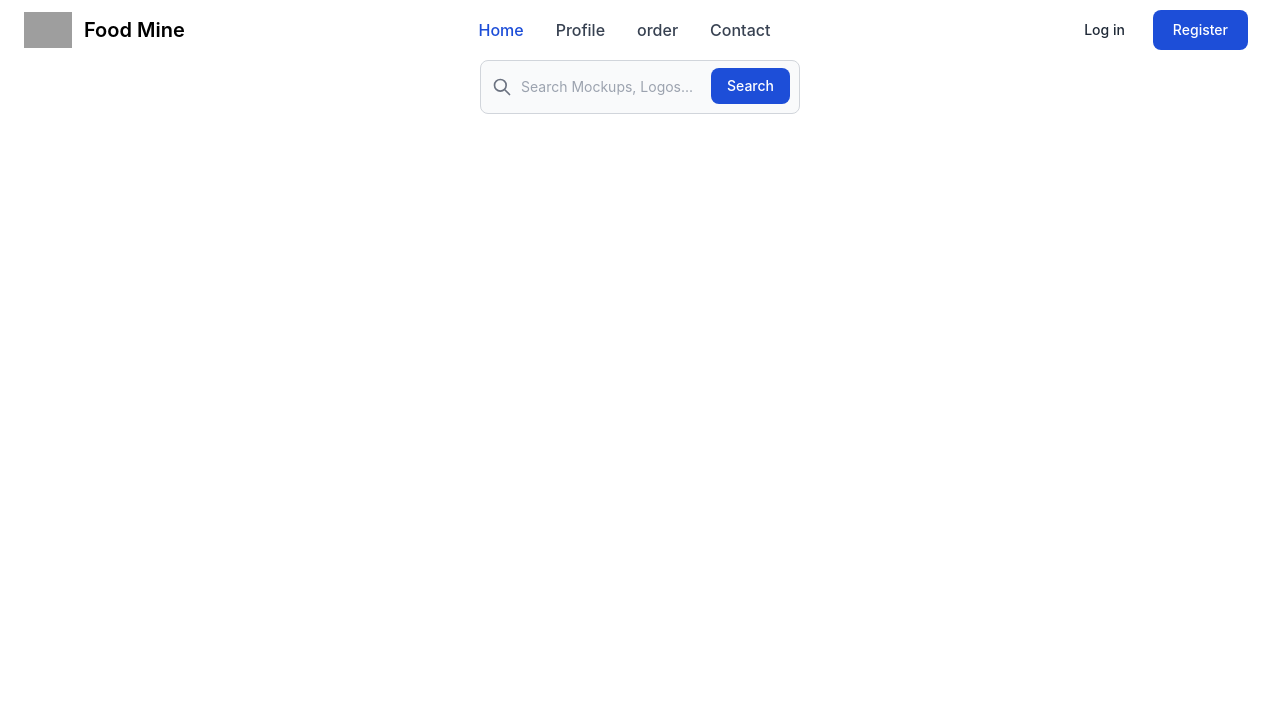
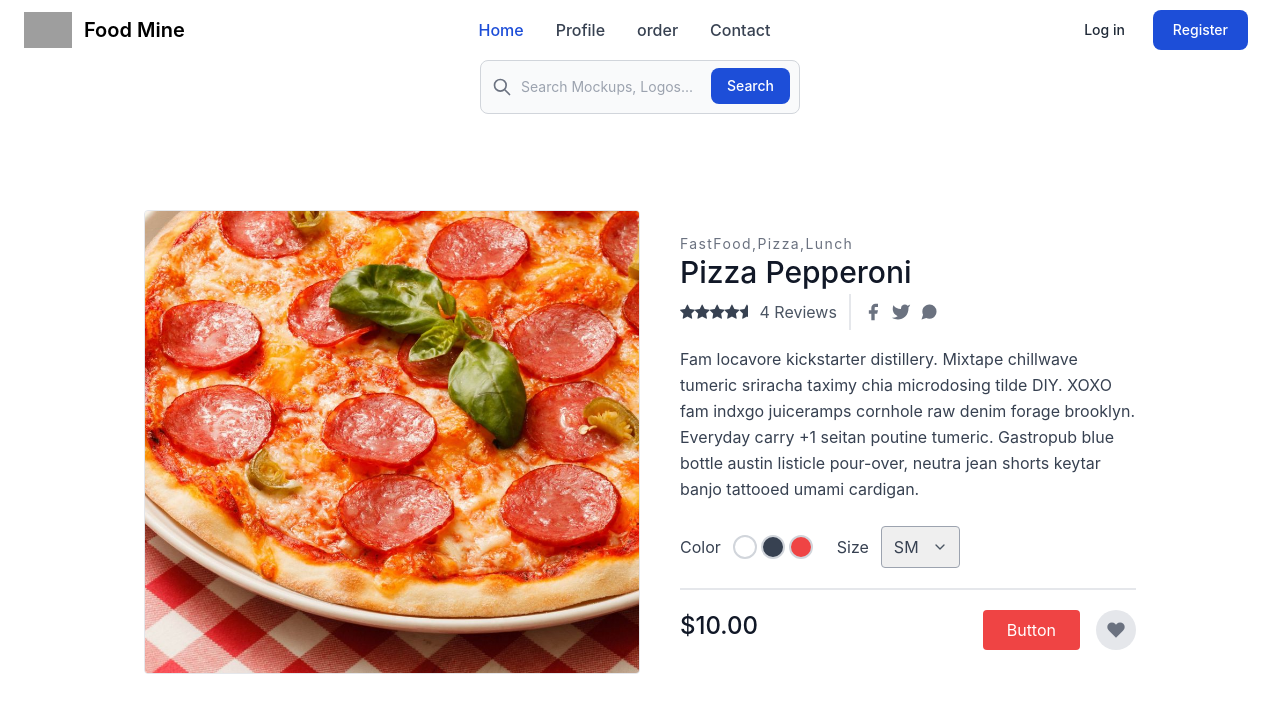
Before and after one commit to lucasngucii/Food-UI, an Angular app: page /product/1 in a window 1280 px wide. Shown: the top 712 px of the page. Built offline with nearby package versions, Linux system fonts and the light colour scheme; grey boxes are pictures that could not be loaded.

Commit message:
19/12/2022

```diff
--- a/src/app/components/pages/product-detail/product-detail.component.html
+++ b/src/app/components/pages/product-detail/product-detail.component.html
@@ -1,14 +1,148 @@
 <app-header></app-header>
 <app-search></app-search>
-<section *ngIf="food">
+<section class="text-gray-700 body-font overflow-hidden bg-white" *ngIf="food">
   <div class="container px-5 py-24 mx-auto">
     <div class="lg:w-4/5 mx-auto flex flex-wrap">
       <img
-        class="lg:w-2 w-full object-cover object-center rounded border border-gray-200"
-        src="{{food.imageUrl}}"
-        alt="{{ food.name}}"
+        alt="ecommerce"
+        class="lg:w-1/2 w-full object-cover object-center rounded border border-gray-200"
+        src="{{ food.imageUrl }}"
       />
-      <div class=""></div>
+      <div class="lg:w-1/2 w-full lg:pl-10 lg:py-6 mt-6 lg:mt-0">
+        <h2 class="text-sm title-font text-gray-500 tracking-widest">
+          {{ food.tags }}
+        </h2>
+        <h1 class="text-gray-900 text-3xl title-font font-medium mb-1">
+          {{food.name}}
+        </h1>
+        <div class="flex mb-4">
+          <span class="flex items-center">
+            <app-star [rating]="food.stars"></app-star>
+            <span class="text-gray-600 ml-3">4 Reviews</span>
+          </span>
+          <span class="flex ml-3 pl-3 py-2 border-l-2 border-gray-200">
+            <a class="text-gray-500">
+              <svg
+                fill="currentColor"
+                stroke-linecap="round"
+                stroke-linejoin="round"
+                stroke-width="2"
+                class="w-5 h-5"
+                viewBox="0 0 24 24"
+              >
+                <path
+                  d="M18 2h-3a5 5 0 00-5 5v3H7v4h3v8h4v-8h3l1-4h-4V7a1 1 0 011-1h3z"
+                ></path>
+              </svg>
+            </a>
+            <a class="ml-2 text-gray-500">
+              <svg
+                fill="currentColor"
+                stroke-linecap="round"
+                stroke-linejoin="round"
+                stroke-width="2"
+                class="w-5 h-5"
+                viewBox="0 0 24 24"
+              >
+                <path
+                  d="M23 3a10.9 10.9 0 01-3.14 1.53 4.48 4.48 0 00-7.86 3v1A10.66 10.66 0 013 4s-4 9 5 13a11.64 11.64 0 01-7 2c9 5 20 0 20-11.5a4.5 4.5 0 00-.08-.83A7.72 7.72 0 0023 3z"
+                ></path>
+              </svg>
+            </a>
+            <a class="ml-2 text-gray-500">
+              <svg
+                fill="currentColor"
+                stroke-linecap="round"
+                stroke-linejoin="round"
+                stroke-width="2"
+                class="w-5 h-5"
+                viewBox="0 0 24 24"
+              >
+                <path
+                  d="M21 11.5a8.38 8.38 0 01-.9 3.8 8.5 8.5 0 01-7.6 4.7 8.38 8.38 0 01-3.8-.9L3 21l1.9-5.7a8.38 8.38 0 01-.9-3.8 8.5 8.5 0 014.7-7.6 8.38 8.38 0 013.8-.9h.5a8.48 8.48 0 018 8v.5z"
+                ></path>
+              </svg>
+            </a>
+          </span>
+        </div>
+        <p class="leading-relaxed">
+          Fam locavore kickstarter distillery. Mixtape chillwave tumeric
+          sriracha taximy chia microdosing tilde DIY. XOXO fam indxgo juiceramps
+          cornhole raw denim forage brooklyn. Everyday carry +1 seitan poutine
+          tumeric. Gastropub blue bottle austin listicle pour-over, neutra jean
+          shorts keytar banjo tattooed umami cardigan.
+        </p>
+        <div
+          class="flex mt-6 items-center pb-5 border-b-2 border-gray-200 mb-5"
+        >
+          <div class="flex">
+            <span class="mr-3">Color</span>
+            <button
+              class="border-2 border-gray-300 rounded-full w-6 h-6 focus:outline-none"
+            ></button>
+            <button
+              class="border-2 border-gray-300 ml-1 bg-gray-700 rounded-full w-6 h-6 focus:outline-none"
+            ></button>
+            <button
+              class="border-2 border-gray-300 ml-1 bg-red-500 rounded-full w-6 h-6 focus:outline-none"
+            ></button>
+          </div>
+          <div class="flex ml-6 items-center">
+            <span class="mr-3">Size</span>
+            <div class="relative">
+              <select
+                class="rounded border appearance-none border-gray-400 py-2 focus:outline-none focus:border-red-500 text-base pl-3 pr-10"
+              >
+                <option>SM</option>
+                <option>M</option>
+                <option>L</option>
+                <option>XL</option>
+              </select>
+              <span
+                class="absolute right-0 top-0 h-full w-10 text-center text-gray-600 pointer-events-none flex items-center justify-center"
+              >
+                <svg
+                  fill="none"
+                  stroke="currentColor"
+                  stroke-linecap="round"
+                  stroke-linejoin="round"
+                  stroke-width="2"
+                  class="w-4 h-4"
+                  viewBox="0 0 24 24"
+                >
+                  <path d="M6 9l6 6 6-6"></path>
+                </svg>
+              </span>
+            </div>
+          </div>
+        </div>
+        <div class="flex">
+          <span class="title-font font-medium text-2xl text-gray-900"
+            >{{food.price | currency}}</span
+          >
+          <button
+            class="flex ml-auto text-white bg-red-500 border-0 py-2 px-6 focus:outline-none hover:bg-red-600 rounded"
+          >
+            Button
+          </button>
+          <button
+            class="rounded-full w-10 h-10 bg-gray-200 p-0 border-0 inline-flex items-center justify-center text-gray-500 ml-4"
+          >
+            <svg
+              fill="currentColor"
+              stroke-linecap="round"
+              stroke-linejoin="round"
+              stroke-width="2"
+              class="w-5 h-5"
+              viewBox="0 0 24 24"
+            >
+              <path
+                d="M20.84 4.61a5.5 5.5 0 00-7.78 0L12 5.67l-1.06-1.06a5.5 5.5 0 00-7.78 7.78l1.06 1.06L12 21.23l7.78-7.78 1.06-1.06a5.5 5.5 0 000-7.78z"
+              ></path>
+            </svg>
+          </button>
+        </div>
+      </div>
     </div>
   </div>
 </section>
--- a/src/app/components/pages/product-detail/product-detail.component.ts
+++ b/src/app/components/pages/product-detail/product-detail.component.ts
@@ -1,27 +1,24 @@
-import {Component, OnInit} from '@angular/core';
-import {FoodService} from "../../../services/foods/food.service";
-import {ActivatedRoute, Router} from "@angular/router";
-import {Food} from "../../../shared/models/foods/Food";
+import { Component, OnInit } from '@angular/core';
+import { FoodService } from '../../../services/foods/food.service';
+import { ActivatedRoute, Router } from '@angular/router';
+import { Food } from '../../../shared/models/foods/Food';
 
 @Component({
   selector: 'app-product-detail',
   templateUrl: './product-detail.component.html',
-  styleUrls: ['./product-detail.component.css']
+  styleUrls: ['./product-detail.component.css'],
 })
 export class ProductDetailComponent implements OnInit {
   food!: Food;
   // @ts-ignore
-  constructor(private foodService: FoodService,
-              private router: Router,
-             private route: ActivatedRoute) {
-                route.params.subscribe((params)=>{
-                  if(params.id){
-
-                  }
-                })
-  }
-  onBack(): void {}
-  ngOnInit(): void {
+  constructor(private foodService: FoodService, private route: ActivatedRoute) {
+    route.params.subscribe((params) => {
+      if (params.id) {
+        this.food = foodService.getFoodById(params.id);
+      }
+    });
   }
 
+  onBack(): void {}
+  ngOnInit(): void {}
 }
--- a/src/app/shared/star/star.component.html
+++ b/src/app/shared/star/star.component.html
@@ -1,37 +1,11 @@
-<ul class="flex justify-center">
-  <li>
-    <svg aria-hidden="true" focusable="false" data-prefix="fas" data-icon="star" class="w-4 text-red-500 mr-1"
-         role="img" xmlns="http://www.w3.org/2000/svg" viewBox="0 0 576 512">
-      <path fill="currentColor"
-            d="M259.3 17.8L194 150.2 47.9 171.5c-26.2 3.8-36.7 36.1-17.7 54.6l105.7 103-25 145.5c-4.5 26.3 23.2 46 46.4 33.7L288 439.6l130.7 68.7c23.2 12.2 50.9-7.4 46.4-33.7l-25-145.5 105.7-103c19-18.5 8.5-50.8-17.7-54.6L382 150.2 316.7 17.8c-11.7-23.6-45.6-23.9-57.4 0z"></path>
-    </svg>
-  </li>
-  <li>
-    <svg aria-hidden="true" focusable="false" data-prefix="fas" data-icon="star" class="w-4 text-yellow-500 mr-1"
-         role="img" xmlns="http://www.w3.org/2000/svg" viewBox="0 0 576 512">
-      <path fill="currentColor"
-            d="M259.3 17.8L194 150.2 47.9 171.5c-26.2 3.8-36.7 36.1-17.7 54.6l105.7 103-25 145.5c-4.5 26.3 23.2 46 46.4 33.7L288 439.6l130.7 68.7c23.2 12.2 50.9-7.4 46.4-33.7l-25-145.5 105.7-103c19-18.5 8.5-50.8-17.7-54.6L382 150.2 316.7 17.8c-11.7-23.6-45.6-23.9-57.4 0z"></path>
-    </svg>
-  </li>
-  <li>
-    <svg aria-hidden="true" focusable="false" data-prefix="fas" data-icon="star" class="w-4 text-yellow-500 mr-1"
-         role="img" xmlns="http://www.w3.org/2000/svg" viewBox="0 0 576 512">
-      <path fill="currentColor"
-            d="M259.3 17.8L194 150.2 47.9 171.5c-26.2 3.8-36.7 36.1-17.7 54.6l105.7 103-25 145.5c-4.5 26.3 23.2 46 46.4 33.7L288 439.6l130.7 68.7c23.2 12.2 50.9-7.4 46.4-33.7l-25-145.5 105.7-103c19-18.5 8.5-50.8-17.7-54.6L382 150.2 316.7 17.8c-11.7-23.6-45.6-23.9-57.4 0z"></path>
-    </svg>
-  </li>
-  <li>
-    <svg aria-hidden="true" focusable="false" data-prefix="far" data-icon="star" class="w-4 text-yellow-500 mr-1"
-         role="img" xmlns="http://www.w3.org/2000/svg" viewBox="0 0 576 512">
-      <path fill="currentColor"
-            d="M528.1 171.5L382 150.2 316.7 17.8c-11.7-23.6-45.6-23.9-57.4 0L194 150.2 47.9 171.5c-26.2 3.8-36.7 36.1-17.7 54.6l105.7 103-25 145.5c-4.5 26.3 23.2 46 46.4 33.7L288 439.6l130.7 68.7c23.2 12.2 50.9-7.4 46.4-33.7l-25-145.5 105.7-103c19-18.5 8.5-50.8-17.7-54.6zM388.6 312.3l23.7 138.4L288 385.4l-124.3 65.3 23.7-138.4-100.6-98 139-20.2 62.2-126 62.2 126 139 20.2-100.6 98z"></path>
-    </svg>
-  </li>
-  <li>
-    <svg aria-hidden="true" focusable="false" data-prefix="far" data-icon="star" class="w-4 text-yellow-500" role="img"
-         xmlns="http://www.w3.org/2000/svg" viewBox="0 0 576 512">
-      <path fill="currentColor"
-            d="M528.1 171.5L382 150.2 316.7 17.8c-11.7-23.6-45.6-23.9-57.4 0L194 150.2 47.9 171.5c-26.2 3.8-36.7 36.1-17.7 54.6l105.7 103-25 145.5c-4.5 26.3 23.2 46 46.4 33.7L288 439.6l130.7 68.7c23.2 12.2 50.9-7.4 46.4-33.7l-25-145.5 105.7-103c19-18.5 8.5-50.8-17.7-54.6zM388.6 312.3l23.7 138.4L288 385.4l-124.3 65.3 23.7-138.4-100.6-98 139-20.2 62.2-126 62.2 126 139 20.2-100.6 98z"></path>
-    </svg>
-  </li>
-</ul>
+<div class="crop"
+     [style.width.px]="cropWidth"
+     [title]="rating">
+  <div style="width: 75px" >
+    <span class="fa fa-star"></span>
+    <span class="fa fa-star"></span>
+    <span class="fa fa-star"></span>
+    <span class="fa fa-star"></span>
+    <span class="fa fa-star"></span>
+  </div>
+</div>
--- a/src/app/shared/star/star.component.ts
+++ b/src/app/shared/star/star.component.ts
@@ -1,24 +1,18 @@
-import {Component, EventEmitter, Input, OnInit, Output} from '@angular/core';
+import { Component, EventEmitter, Input, OnInit, Output } from '@angular/core';
 
 @Component({
   selector: 'app-star',
   templateUrl: './star.component.html',
-  styleUrls: ['./star.component.css']
+  styleUrls: ['./star.component.css'],
 })
 export class StarComponent implements OnInit {
   @Input() rating: number = 0;
   cropWidth: number = 75;
-  @Output() ratingClicked: EventEmitter<string> =
-    new EventEmitter<string>();
+  constructor() {}
 
-  constructor() {
+  ngOnChanges(): void {
+    this.cropWidth = (this.rating * 75) / 5;
   }
 
-  ngOnChanges(): void {
-    this.cropWidth = this.rating * 75 / 5;
-  }
-
-  ngOnInit(): void {
-  }
-
+  ngOnInit(): void {}
 }
--- a/src/data.ts
+++ b/src/data.ts
@@ -21,7 +21,7 @@
     origins: ['persia', 'middle east', 'china'],
     stars: 4.7,
     imageUrl: 'assets/food-2.jpg',
-    tags: [' ', 'Lunch'],
+    tags: ['Lunch'],
   },
   {
     id: '3',
--- a/src/index.html
+++ b/src/index.html
@@ -1,11 +1,15 @@
-<!doctype html>
+<!DOCTYPE html>
 <html lang="en">
   <head>
-  <meta charset="utf-8">
+    <meta charset="utf-8" />
     <title>FoodappProject</title>
-  <base href="/">
-  <meta name="viewport" content="width=device-width, initial-scale=1">
-  <link rel="icon" type="image/x-icon" href="favicon.ico">
+    <base href="/" />
+    <meta name="viewport" content="width=device-width, initial-scale=1" />
+    <link rel="icon" type="image/x-icon" href="favicon.ico" />
+    <link
+      rel="stylesheet"
+      href="https://cdnjs.cloudflare.com/ajax/libs/font-awesome/4.7.0/css/font-awesome.min.css"
+    />
   </head>
   <body>
     <app-root></app-root>
```
Lines whose indentation alone changed are shown as unchanged.
